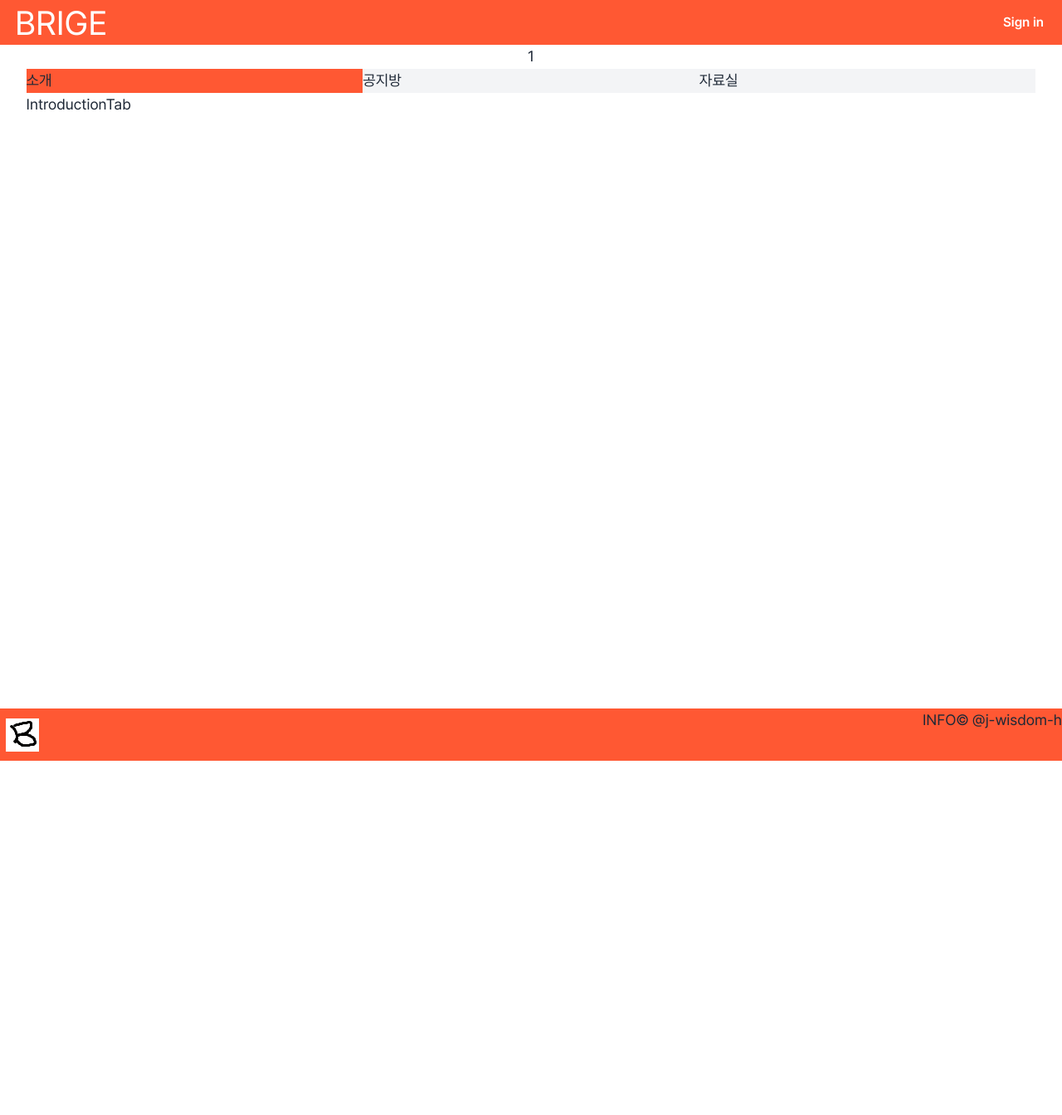
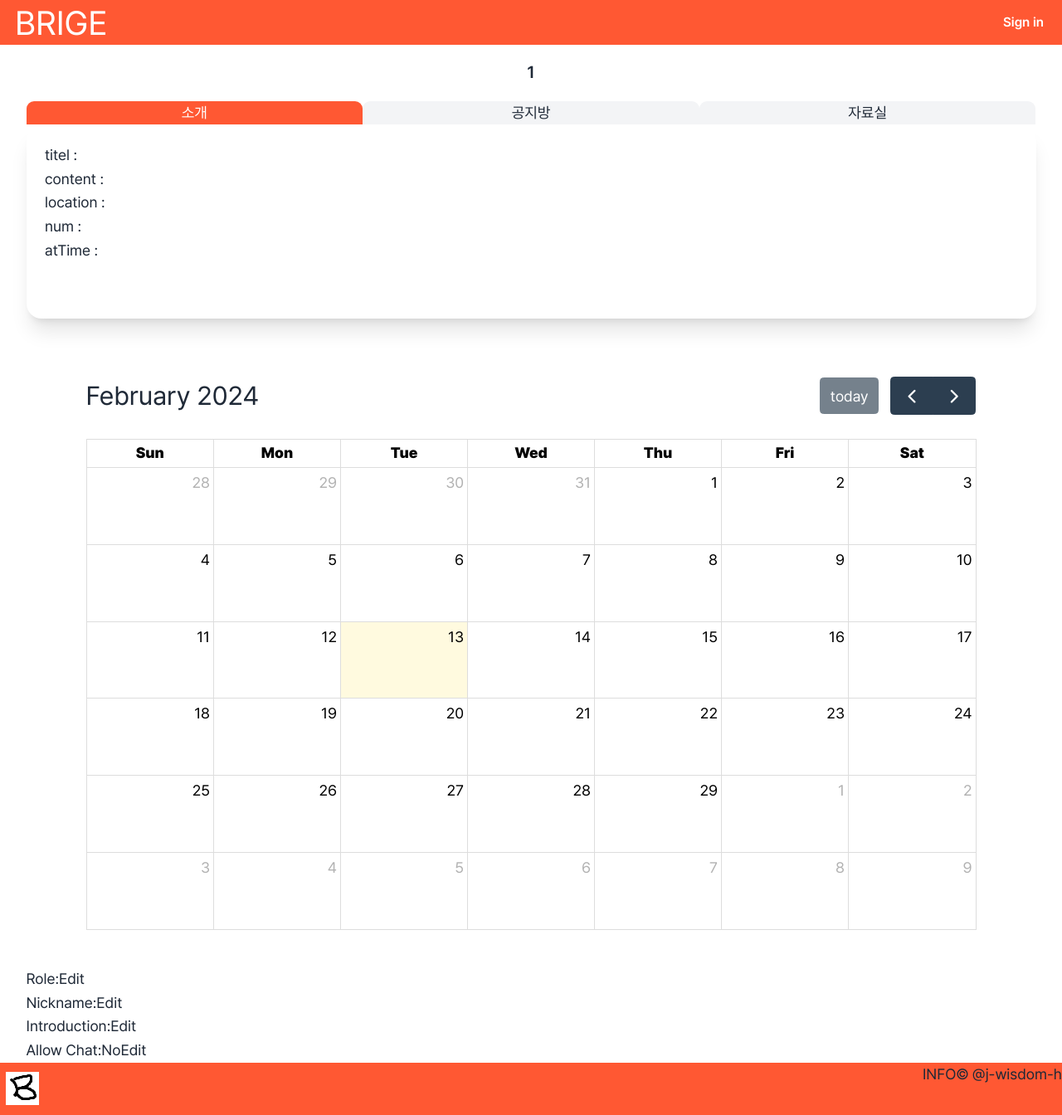
Before and after one commit to j-wisdom-h/BRIDGE, a Next.js app: page /mystudy/1 in a window 1280 px wide. Shown: the whole page at 83% size. Before the commit the page ends 917 px from the top, so only its background shows below. Built offline with nearby package versions, Linux system fonts and the light colour scheme; no server answers.

Commit message:
Feat: mystudy 소개,공지,자료실 탭 및 캘린더,유저정보 섹션 초기세팅

```diff
--- a/app/(mypage)/mystudy/[title]/page.tsx
+++ b/app/(mypage)/mystudy/[title]/page.tsx
@@ -1,10 +1,14 @@
 'use client'
+import { useSearchParams } from 'next/navigation'
+import { useSession } from 'next-auth/react'
+import { useEffect, useState } from 'react'
 
-import { useState } from 'react'
-
+import Calendar from '@/_components/Calendar'
 import IntroductionTab from '@/_components/IntroductionTab'
 import NoticeBoardTab from '@/_components/NoticeBoardTab'
 import ResourcesTab from '@/_components/ResourcesTab'
+import UserInfoForm from '@/_components/UserInfoForm'
+import { getMyPost } from '@/_lib/post'
 
 function StudyTabs({ activeTab, setActiveTab }) {
     // 탭 정보 배열
@@ -21,14 +25,14 @@ function StudyTabs({ activeTab, setActiveTab }) {
 
     return (
         <>
-            <ul className="grid  grid-flow-col auto-cols-fr">
+            <ul className="grid  grid-flow-col auto-cols-fr text-center ">
                 {tabs.map((tab) => (
                     <li
                         key={tab.name}
                         className={
                             activeTab === tab.name
-                                ? 'bg-orange-500'
-                                : 'bg-gray-100'
+                                ? 'bg-orange-500 rounded-t-lg text-white'
+                                : 'bg-gray-100 rounded-t-lg'
                         }
                         onClick={() => handleTabClick(tab.name)}
                     >
@@ -42,17 +46,50 @@ function StudyTabs({ activeTab, setActiveTab }) {
 
 export default function ManageStudy({ params }: { params: { title: string } }) {
     const title = decodeURIComponent(params.title)
+
+    const searchParams = useSearchParams()
+    const postString = searchParams.get('postId')
+    const postId = postString ? parseInt(postString, 10) : 0
     const [activeTab, setActiveTab] = useState<string>('introduction')
+    const [userInfo, setUserInfo] = useState({})
+    const [postInfo, setPostInfo] = useState({})
+
+    const { data: session } = useSession()
+
+    useEffect(() => {
+        async function fetch() {
+            const post = await getMyPost(postId)
+            if (session) {
+                setUserInfo(session.user)
+            }
+            setPostInfo(post)
+        }
+        fetch()
+    }, [])
 
     return (
-        <div className="mx-7">
-            <h1 className="text-center">{title}</h1>
-            <StudyTabs activeTab={activeTab} setActiveTab={setActiveTab} />
-            {activeTab === 'introduction' && <IntroductionTab />}
-            {activeTab === 'noticeboard' && <NoticeBoardTab />}
-            {activeTab === 'resources' && <ResourcesTab />}
-            {/* <Calendar /> */}
-            {/* <UserInfo /> */}
+        <div className="mx-7 h-full">
+            <>
+                <h1 className="text-center text text-lg font-semibold my-4">
+                    {title}
+                </h1>
+                <div className="mb-5">
+                    <StudyTabs
+                        activeTab={activeTab}
+                        setActiveTab={setActiveTab}
+                    />
+                    {activeTab === 'introduction' && (
+                        <IntroductionTab postInfo={postInfo} />
+                    )}
+                    {activeTab === 'noticeboard' && <NoticeBoardTab />}
+                    {activeTab === 'resources' && <ResourcesTab />}
+                </div>
+                <Calendar />
+                <UserInfoForm
+                    userInfo={userInfo}
+                    onUpdateUserInfo={setUserInfo}
+                />
+            </>
         </div>
     )
 }
--- /dev/null
+++ b/app/_components/Calendar.tsx
@@ -0,0 +1,22 @@
+import dayGridPlugin from '@fullcalendar/daygrid'
+import Calendar from '@fullcalendar/react'
+import { useRef } from 'react'
+
+function MyCalendar() {
+    const calendarRef = useRef<Calendar>(null)
+
+    return (
+        <div className="flex justify-center px-16 py-10">
+            <div className="w-full">
+                <Calendar
+                    plugins={[dayGridPlugin]}
+                    ref={calendarRef}
+                    initialView="dayGridMonth"
+                    height="auto"
+                />
+            </div>
+        </div>
+    )
+}
+
+export default MyCalendar
--- a/app/_components/IntroductionTab.tsx
+++ b/app/_components/IntroductionTab.tsx
@@ -1,3 +1,13 @@
-export default function IntroductionTab() {
-    return <div>IntroductionTab</div>
+export default function IntroductionTab({ postInfo }) {
+    // 기간, 현재인원수, 아이콘
+    const { title, content, location, num, atTime } = postInfo
+    return (
+        <div className="card bg-base-100 shadow-xl h-52 p-5">
+            <p> titel : {title}</p>
+            <p> content : {content}</p>
+            <p> location : {location}</p>
+            <p> num : {num}</p>
+            <p> atTime : {atTime}</p>
+        </div>
+    )
 }
--- a/app/_components/NoticeBoardTab.tsx
+++ b/app/_components/NoticeBoardTab.tsx
@@ -1,3 +1,3 @@
 export default function NoticeBoardTab() {
-    return <div>NoticeBoardTab</div>
+    return <div className="card bg-base-100 shadow-xl h-52">NoticeBoardTab</div>
 }
--- a/app/_components/ResourcesTab.tsx
+++ b/app/_components/ResourcesTab.tsx
@@ -1,3 +1,3 @@
 export default function ResourcesTab() {
-    return <div>ResourcesTab</div>
+    return <div className="card bg-base-100 shadow-xl h-52">ResourcesTab</div>
 }
--- /dev/null
+++ b/app/_components/UserInfoForm.tsx
@@ -0,0 +1,96 @@
+import React, { useState } from 'react'
+
+function UserInfoForm({ userInfo, onUpdateUserInfo }) {
+    const [editedUserInfo, setEditedUserInfo] = useState(userInfo)
+    const [editMode, setEditMode] = useState({
+        role: false,
+        nickname: false,
+        introduction: false,
+        allowChat: false,
+    })
+
+    const handleEdit = (field) => {
+        setEditMode({ ...editMode, [field]: true })
+    }
+
+    const handleSave = () => {
+        onUpdateUserInfo(editedUserInfo)
+        setEditMode({
+            role: false,
+            nickname: false,
+            introduction: false,
+            allowChat: false,
+        })
+    }
+
+    const handleChange = (e) => {
+        const { name, value, type, checked } = e.target
+        const newValue = type === 'checkbox' ? checked : value
+        setEditedUserInfo({ ...editedUserInfo, [name]: newValue })
+    }
+
+    const renderField = (fieldName, label) => {
+        return (
+            <div key={fieldName}>
+                <label>
+                    {label}:
+                    {editMode[fieldName] ? (
+                        <>
+                            <input
+                                type={
+                                    fieldName === 'allowChat'
+                                        ? 'checkbox'
+                                        : 'text'
+                                }
+                                name={fieldName}
+                                value={
+                                    fieldName === 'allowChat'
+                                        ? editedUserInfo[fieldName]
+                                        : editedUserInfo[fieldName]
+                                }
+                                checked={
+                                    fieldName === 'allowChat'
+                                        ? editedUserInfo[fieldName]
+                                        : null
+                                }
+                                onChange={handleChange}
+                            />
+                            <button type="button" onClick={handleSave}>
+                                Save
+                            </button>
+                        </>
+                    ) : (
+                        <>
+                            {fieldName === 'allowChat'
+                                ? editedUserInfo[fieldName]
+                                    ? 'Yes'
+                                    : 'No'
+                                : editedUserInfo[fieldName]}
+                            <button
+                                type="button"
+                                onClick={() => handleEdit(fieldName)}
+                            >
+                                Edit
+                            </button>
+                        </>
+                    )}
+                </label>
+            </div>
+        )
+    }
+
+    const fields = [
+        { fieldName: 'role', label: 'Role' },
+        { fieldName: 'nickname', label: 'Nickname' },
+        { fieldName: 'introduction', label: 'Introduction' },
+        { fieldName: 'allowChat', label: 'Allow Chat' },
+    ]
+
+    return (
+        <form>
+            {fields.map((field) => renderField(field.fieldName, field.label))}
+        </form>
+    )
+}
+
+export default UserInfoForm
--- a/app/_lib/post.ts
+++ b/app/_lib/post.ts
@@ -19,10 +19,18 @@ async function getPost(postId: number) {
 async function getMyPosts() {
     const email = await getUserMail()
     const res = await fetch(
-        `${process.env.NEXTAUTH_URL}/api/mypage/myposts?email=${email}`,
+        `http://localhost:3000/api/mypage/myposts?email=${email}`,
     )
     const posts = await res.json()
     return posts
+}
+async function getMyPost(postId: number) {
+    const res = await fetch(
+        `http://localhost:3000/api/mypage/myposts/${postId}`,
+    )
+    const posts = await res.json()
+    console.log(posts)
+    return posts[0]
 }
 
 async function deletePost(postId: number) {
@@ -42,4 +50,4 @@ async function deletePost(postId: number) {
     redirect('/')
 }
 
-export { deletePost, getAllPosts, getMyPosts, getPost }
+export { deletePost, getAllPosts, getMyPost, getMyPosts, getPost }
--- /dev/null
+++ b/app/api/mypage/myposts/[id]/route.ts
@@ -0,0 +1,30 @@
+import { RowDataPacket } from 'mysql2'
+import { NextRequest, NextResponse } from 'next/server'
+import { dateFormatting } from 'utils/date'
+
+import executeQuery from '@/_lib/db'
+
+export async function GET(
+    req: NextRequest,
+    { params }: { params: { id: number } },
+) {
+    const postId = params.id
+    console.log('postID', postId)
+    const sql = `
+    SELECT
+        p.*
+    FROM
+        bridge.post AS p
+    JOIN
+        bridge.user AS u ON p.author_id = u.id
+    WHERE
+        p.id = ?
+    `
+    try {
+        const posts = await executeQuery<RowDataPacket[]>(sql, [postId])
+        const transformedPosts = dateFormatting(posts)
+        return NextResponse.json(transformedPosts)
+    } catch (e) {
+        throw new Error('잘못된 이메일입니다.')
+    }
+}
--- a/package.json
+++ b/package.json
@@ -16,6 +16,8 @@
     "author": "",
     "license": "ISC",
     "dependencies": {
+        "@fullcalendar/daygrid": "^6.1.10",
+        "@fullcalendar/react": "^6.1.10",
         "@hookform/resolvers": "^3.3.2",
         "@types/react-dom": "^18.2.18",
         "bcrypt": "^5.1.1",
```
Also changed, not shown: app/(mypage)/mystudy/page.tsx (+15 -4 lines), 1 other file (tests, documents, lock files or other folders).
